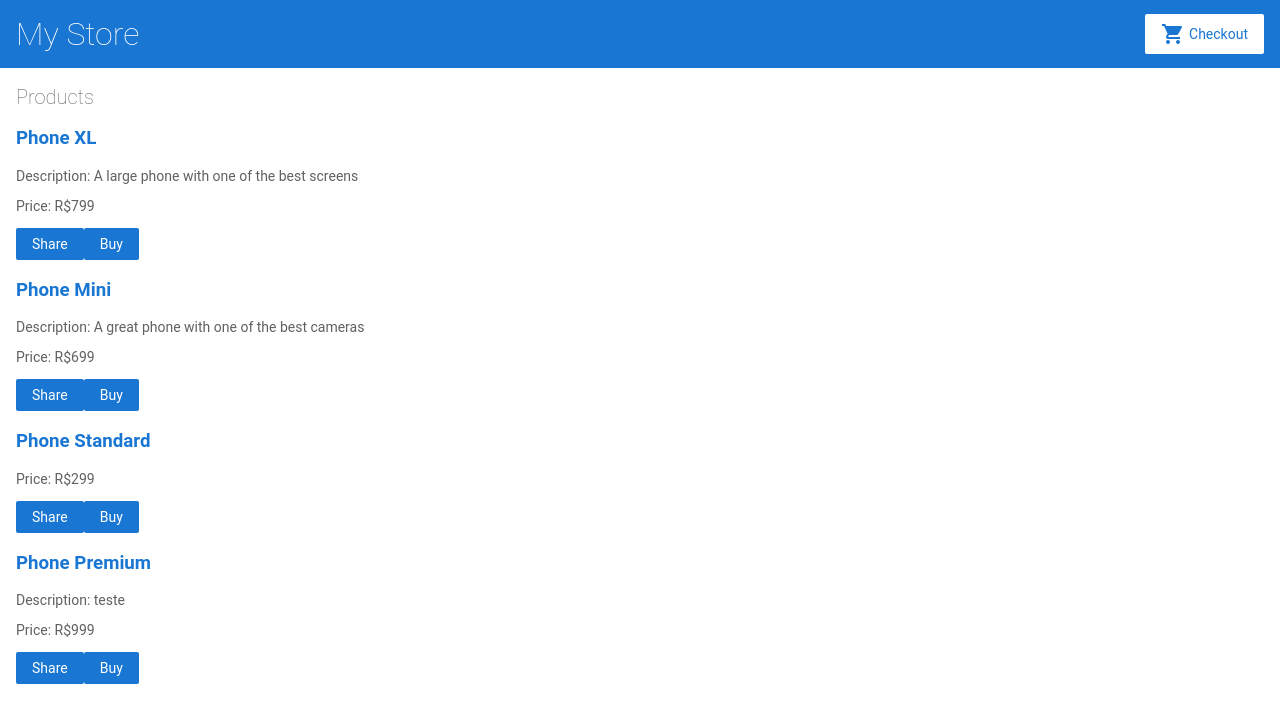
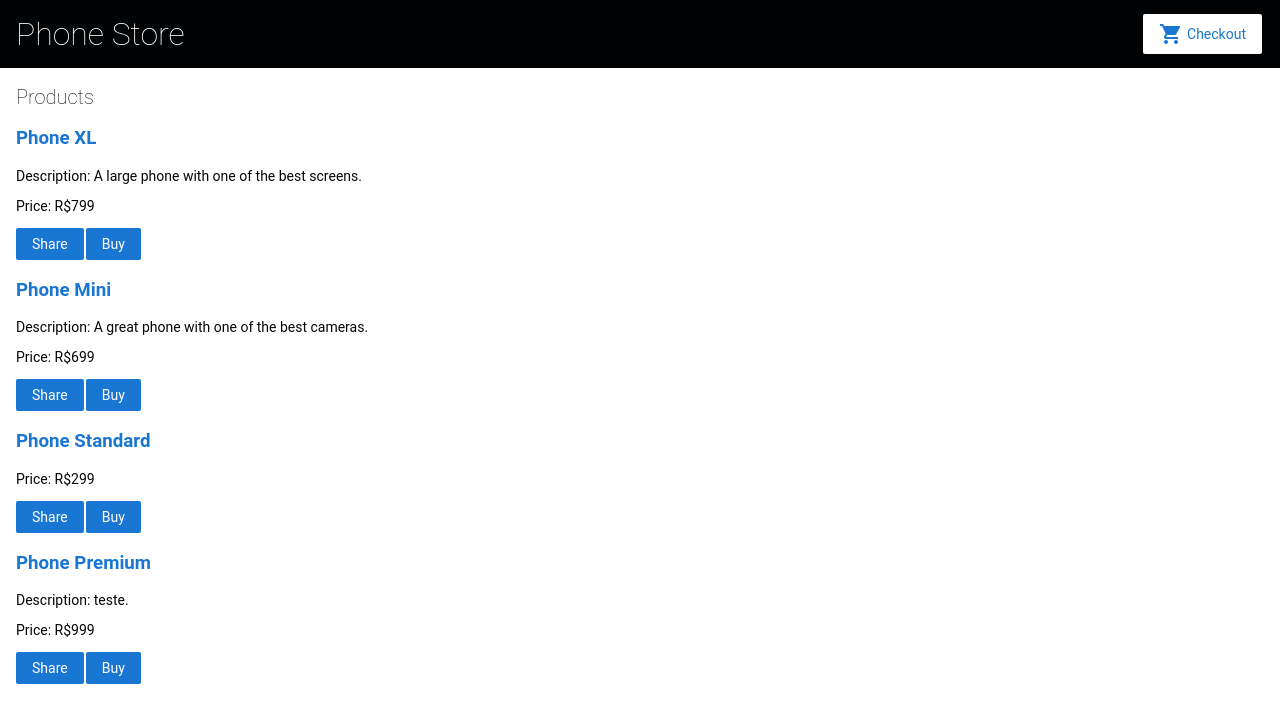
Before and after one commit to bielzin42/angularStore, an Angular app: page / in a window 1280 px wide. Shown: the top 722 px of the page. Built offline with nearby package versions, Linux system fonts and the light colour scheme.

Commit message:
general modifications in mr and app-top-bar bgcolor

```diff
--- a/src/app/products.ts
+++ b/src/app/products.ts
@@ -2,12 +2,12 @@ export const products = [
   {
     name: 'Phone XL',
     price: 799,
-    description: 'A large phone with one of the best screens'
+    description: 'A large phone with one of the best screens.'
   },
   {
     name: 'Phone Mini',
     price: 699,
-    description: 'A great phone with one of the best cameras'
+    description: 'A great phone with one of the best cameras.'
   },
   {
     name: 'Phone Standard',
@@ -17,7 +17,7 @@ export const products = [
   {
     name: 'Phone Premium',
     price: 999,
-    description: 'teste'
+    description: 'teste.'
   }
 ];
 
--- a/src/app/top-bar/top-bar.component.html
+++ b/src/app/top-bar/top-bar.component.html
@@ -1,5 +1,5 @@
 <a [routerLink]="['/']">
-  <h1>My Store</h1>
+  <h1>Phone Store</h1>
 </a>
 
 <a class="button fancy-button"><i class="material-icons">shopping_cart</i>Checkout</a>
--- a/src/styles.css
+++ b/src/styles.css
@@ -2,7 +2,7 @@
 
 * {
   font-family: 'Roboto', Arial, sans-serif;
-  color: #616161;
+  color: #070707;
   box-sizing: border-box;
   -webkit-font-smoothing: antialiased;
   -moz-osx-font-smoothing: grayscale;
@@ -80,6 +80,7 @@ label {
   background-color: #1976d2;
   color: white;
   border: none;
+  margin-right: 2px;
 }
 
 .button:hover, button:hover {
@@ -109,7 +110,7 @@ label {
 app-top-bar {
   width: 100%;
   height: 68px;
-  background-color: #1976d2;
+  background-color: #000203;
   padding: 16px;
   display: flex;
   flex-direction: row;
```
